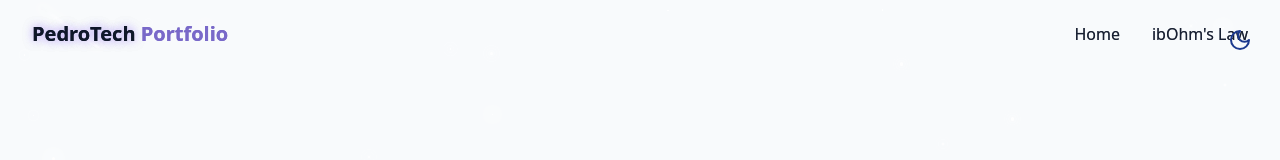
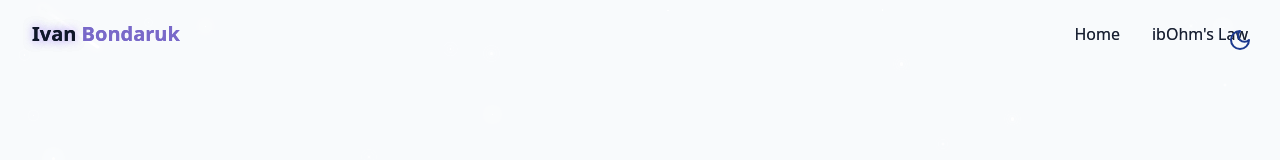
Before and after one commit to Ivan-Bondaruk/.github, a React (Vite) app: page / in a window 1280 px wide. Shown: the top 160 px of the page. Built offline with nearby package versions, Linux system fonts and the light colour scheme.

Commit message:
Update Navbar.jsx

```diff
--- a/src/components/Navbar.jsx
+++ b/src/components/Navbar.jsx
@@ -41,8 +41,8 @@
           href="#hero"
         >
           <span className="relative z-10">
-            <span className="text-glow text-foreground"> PedroTech </span>{" "}
-            Portfolio
+            <span className="text-glow text-foreground"> Ivan </span>{" "}
+            Bondaruk
           </span>
         </a>
 
```
